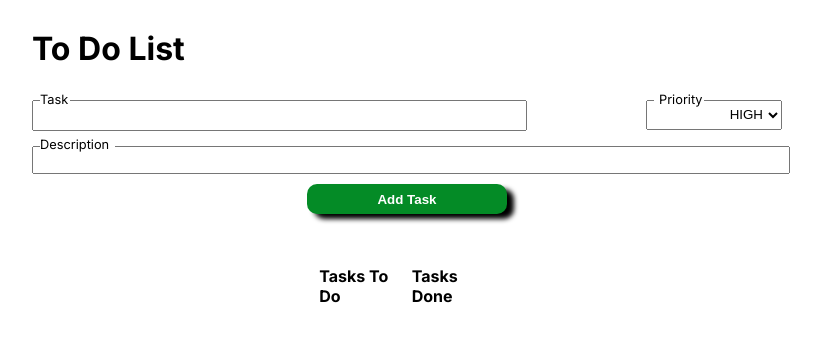
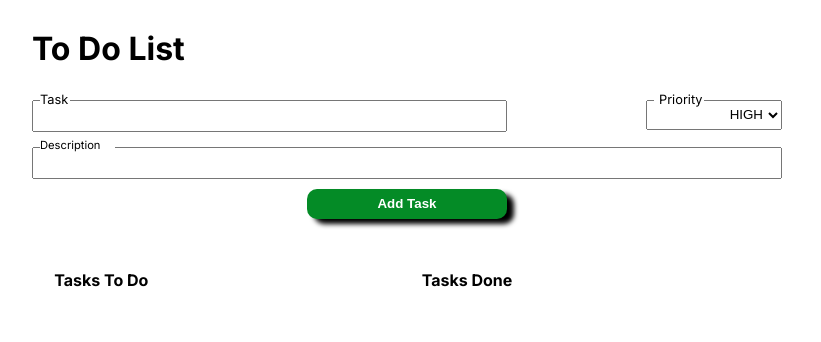
Before and after one commit to sergioajiki/simple-todo-list-front, a Next.js app: page / in a window 1280 px wide. Shown: the top 342 px of the page, without its empty margins (233-1054 px from the left). Built offline with nearby package versions, Linux system fonts and the light colour scheme; no server answers.

Commit message:
feat: melhorias no css

```diff
--- a/src/app/components/TaskInfoCard.tsx
+++ b/src/app/components/TaskInfoCard.tsx
@@ -38,13 +38,13 @@ export default function TaskInfoCard({ taskList }: TaskList) {
     const getBackgroundColor = (priority: Priority) => {
         const taskStyles: TaskStyles = {
         "HIGH": {
-            backgroundColor :  "red"
+            backgroundColor :  "rgb(252, 75, 75)"
         },
        "MEDIUM" : {
-            backgroundColor: "orange"
+            backgroundColor: "rgb(252, 163, 90)"
         },
         "LOW" : {
-            backgroundColor: "yellow"
+            backgroundColor: "rgb(231, 245, 111)"
         }
             }
         return taskStyles[priority] ? taskStyles[priority].backgroundColor : "white" ;
@@ -56,8 +56,8 @@ export default function TaskInfoCard({ taskList }: TaskList) {
                     <span className="lineOne">
                         <span className="taskName">{task.taskName}</span>
                         <span className="cardR">
-                            <span className="cdatePriority">
-                                <span>{task.taskCreationDate.toString()}</span>
+                            <span className="cDate">
+                                {task.taskCreationDate.toString()}
                                 {/* <span>{task.priority} </span> */}
                             </span>
                             <span className="buttons">
@@ -82,13 +82,13 @@ export default function TaskInfoCard({ taskList }: TaskList) {
                             {/* <span>State: {task.currentState} </span> */}
                         </span>
                     </span>
-                    <span className="descDateDone">
+                    <span className="descDateDone"></span>
                         <span>{task.description}</span>
                         {
                             task.taskDoneDate && (
-                                <span>Done in: {task.taskDoneDate?.toString()} </span>
+                                <span className="dDate">Done in: {task.taskDoneDate?.toString()} </span>
                             )
-                        }</span>
+                        }
                 </div>
             ))
             }
--- a/src/app/styles/AddTaskCard.css
+++ b/src/app/styles/AddTaskCard.css
@@ -3,7 +3,6 @@
     flex-direction: column;
     justify-content: space-between;
     width: 100%;
-
     padding: 10px;
 }
 
@@ -22,33 +21,34 @@
 
 .labelTaskName {
     position: relative;
-    z-index: 1;
     margin-bottom: 15px;
 }
 
 .inputTaskName+span {
     background-color: white;
+    box-sizing: border-box;
     position: absolute;
     top: -8px;
     left: 8px;
-    z-index: 2;
     width: 30px;
     height: 1rem;
     /* padding: 5px; */
     margin-bottom: 10px;
     font-size: 0.8rem;
 }
+
 #taskName {
+    box-sizing: border-box;
     width: 100%;
     min-width: 475px;
-    height: 1.3rem;
+    height: 2rem;
     padding: 3px;
     text-align: bottom;
 }
 
 .labelDescription {
     position: relative;
-    z-index: 1;
+    width: 100%;
 }
 
 .inputDescription+span {
@@ -56,22 +56,23 @@
     position: absolute;
     top: -9px;
     left: 8px;
-    z-index: 2;
     width: 75px;
     height: 1rem;
     margin-bottom: 10px;
-    font-size: 0.8rem;
+    font-size: 0.70rem;
 }
 
 #description {
+    box-sizing: border-box;
+    position: relative;
+    min-width: 475px;
     width: 100%;
-    padding: 2px;
-    height: 1.3rem;
+    padding: 3px;
+    height: 2rem;
 }
 
 .labelPriority {
     position: relative;
-    z-index: 1;
 }
 
 .inputPriority+span {
@@ -88,6 +89,7 @@
 }
 
 #priority {
+    box-sizing: border-box;
     text-align: right;
     width: 136px;
     padding: 2px;
--- a/src/app/styles/TaskInfoCard.css
+++ b/src/app/styles/TaskInfoCard.css
@@ -1,9 +1,9 @@
 .card {
     align-items: left;
-    background-color: rgb(221, 234, 250)  ;
+    background-color: lightblue  ;
     border-radius: 10px;
     display: flex;
-    height: 75px;
+    min-height: 60px;
     flex-direction: column;
     font-size: 1rem;
     justify-content: flex-start;
@@ -30,18 +30,29 @@
     display: flex;
     flex-direction: row;
     justify-content: space-between;
-    margin-right: 5px;
-    width: 190px;
+    margin-right: 2px;
+    width: 125px;
 }
 
-.cdatePriority {
+.cDate {
     align-items: center;
-    display: flex;
-    font-size: 0.8rem;
-    flex-direction: row;
-    margin-right:10px;
-    justify-content: space-between;
-    width: 130px;
+    /* display: flex; */
+    font-size: 0.75rem;
+    /* flex-direction: row; */
+    /* margin-right:10px; */
+    /* justify-content: space-between; */
+    width: 70px;
+}
+
+.dDate {
+    align-items: center;
+    align-self: flex-end;
+    /* display: flex; */
+    font-size: 0.75rem;
+    /* flex-direction: row; */
+    /* margin-right:10px; */
+    /* justify-content: space-between; */
+    width: 128px;
 }
 
 .buttons {
@@ -58,6 +69,7 @@
 
 .descDateDone {
     display: flex;
+    flex-direction: column;
     justify-content: space-between;
     margin-right: 5px;
 }
--- a/src/app/styles/TodoList.css
+++ b/src/app/styles/TodoList.css
@@ -1,6 +1,6 @@
 .todoList {
     width: 750px;
-    height: 90%;
+    height: 100%;
     display: flex;
     flex-direction: column;
     align-items: center;
@@ -10,12 +10,13 @@
     display: flex;
     flex-direction: row;
     justify-content: space-around;
+    width: 98%;
 }
 
 .inProgress {
-    width: 45%;
+    width: 46%;
 }
 
 .done {
-    width: 45%;
+    width: 46%;
 }
```
